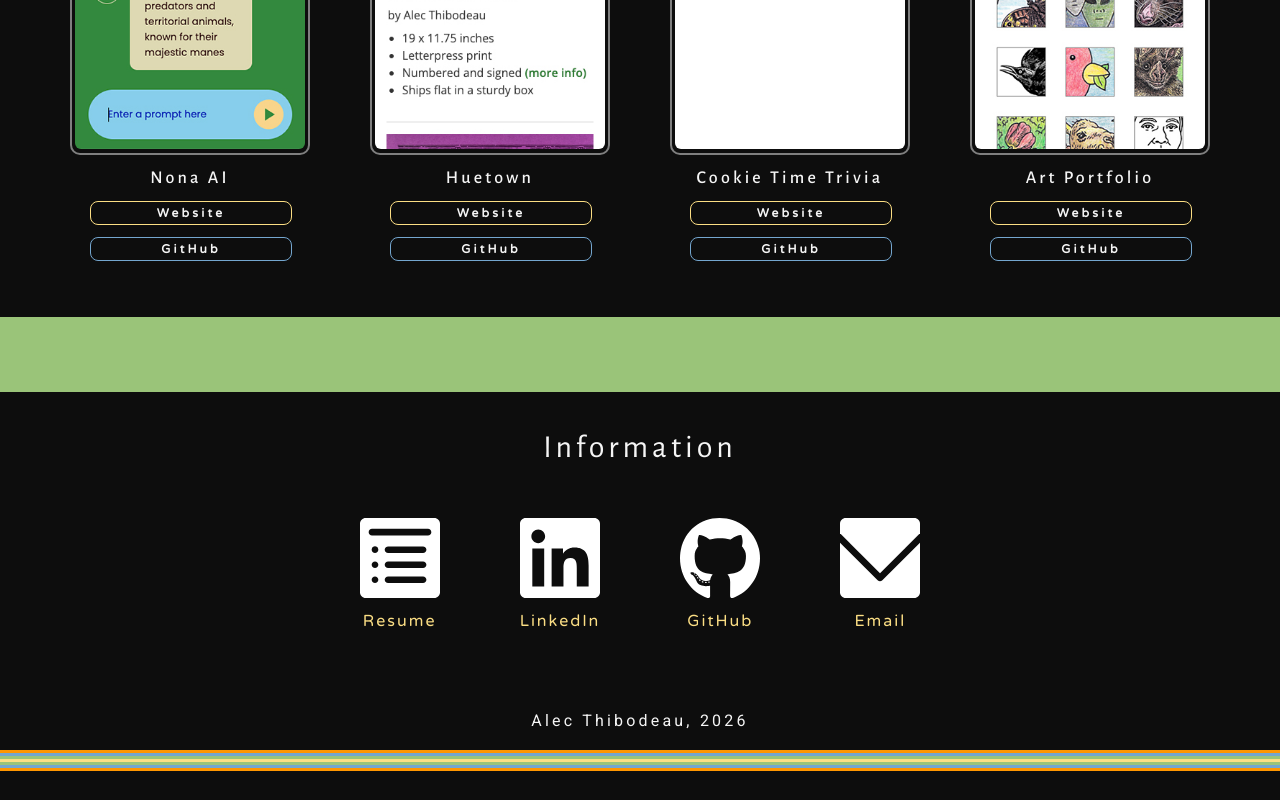
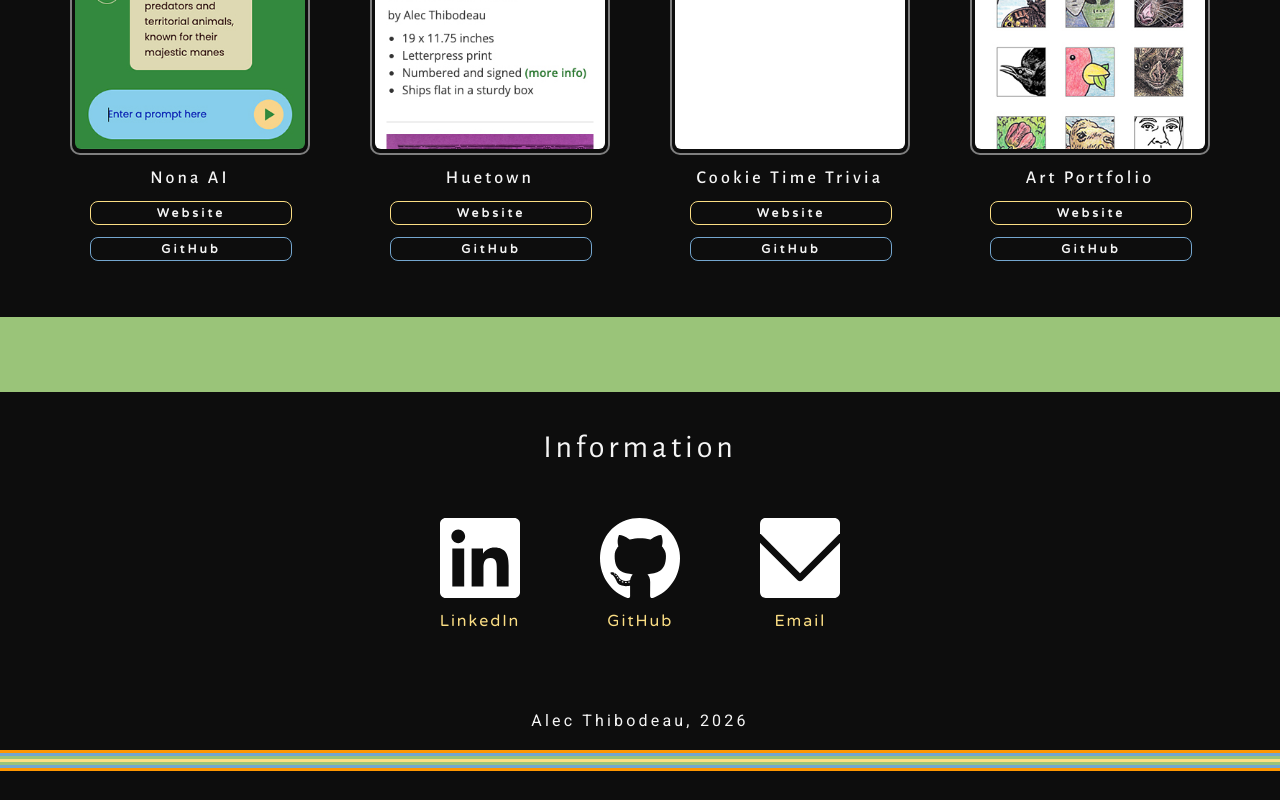
Before and after one commit to alecthibodeau/alecthibodeau.github.io, a React (Create React App) app: page / in a window 1280 px wide. Shown: the part 1993-2793 px from the top of the page. Built offline with nearby package versions, Linux system fonts and the light colour scheme.

Commit message:
feat: remove resume link to make footer options more concise

```diff
--- a/src/constants.ts
+++ b/src/constants.ts
@@ -19,7 +19,6 @@ import ticTacToe from './assets/images/mobile_screenshot_tic_tac_toe.jpg';
 import iconEmail from './assets/images/icon_solid_email.svg';
 import iconLinkedIn from './assets/images/icon_solid_linkedin.svg';
 import iconGitHub from './assets/images/icon_solid_github.svg';
-import iconResume from './assets/images/icon_solid_resume.svg';
 
 const hypertextReference = {
   artPortfolio: 'https://alecthibodeau.com',
@@ -128,11 +127,6 @@ const projectItems: ProjectItem[] = [
 
 const informationItems: InformationItem[] = [
   {
-    name: 'Resume',
-    href: hypertextReference.pdfResumeView,
-    image: iconResume
-  },
-  {
     name: 'LinkedIn',
     href: hypertextReference.linkedIn,
     image: iconLinkedIn
```
